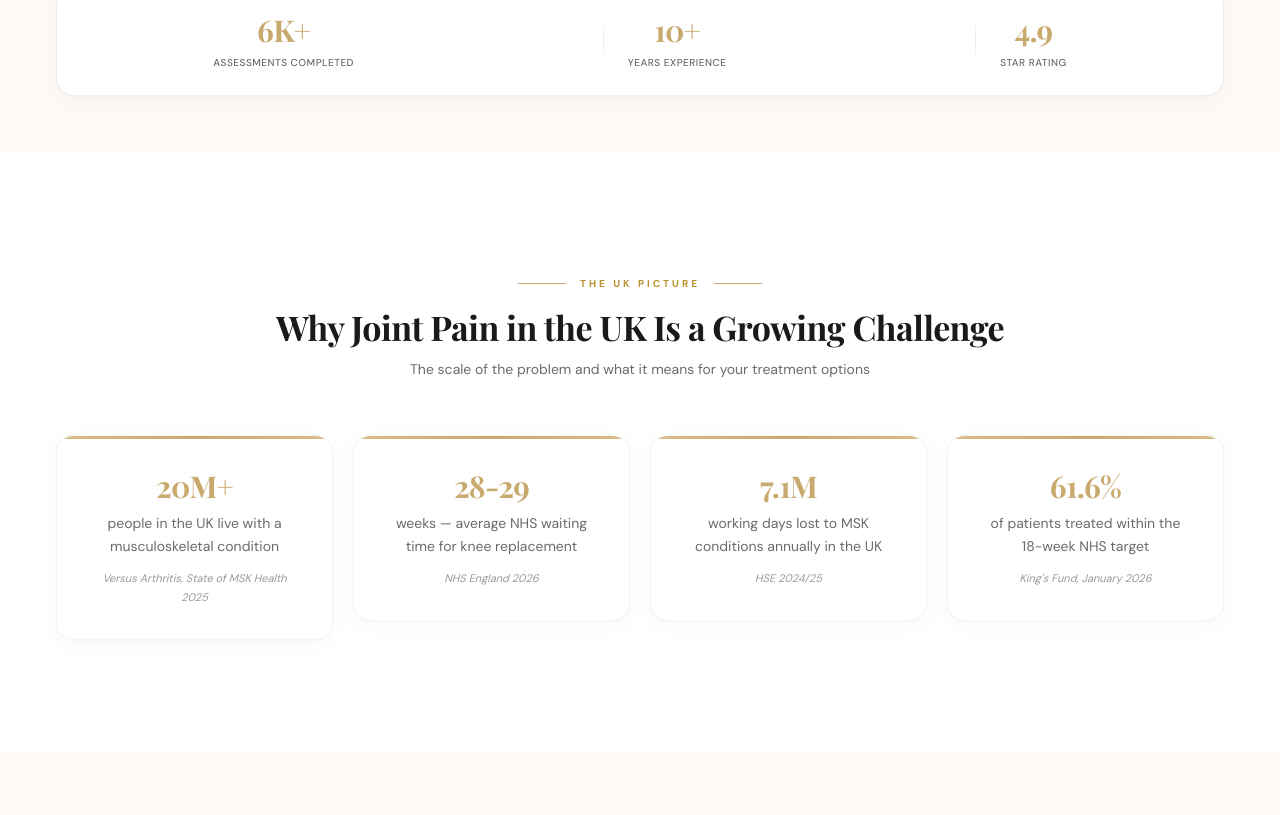
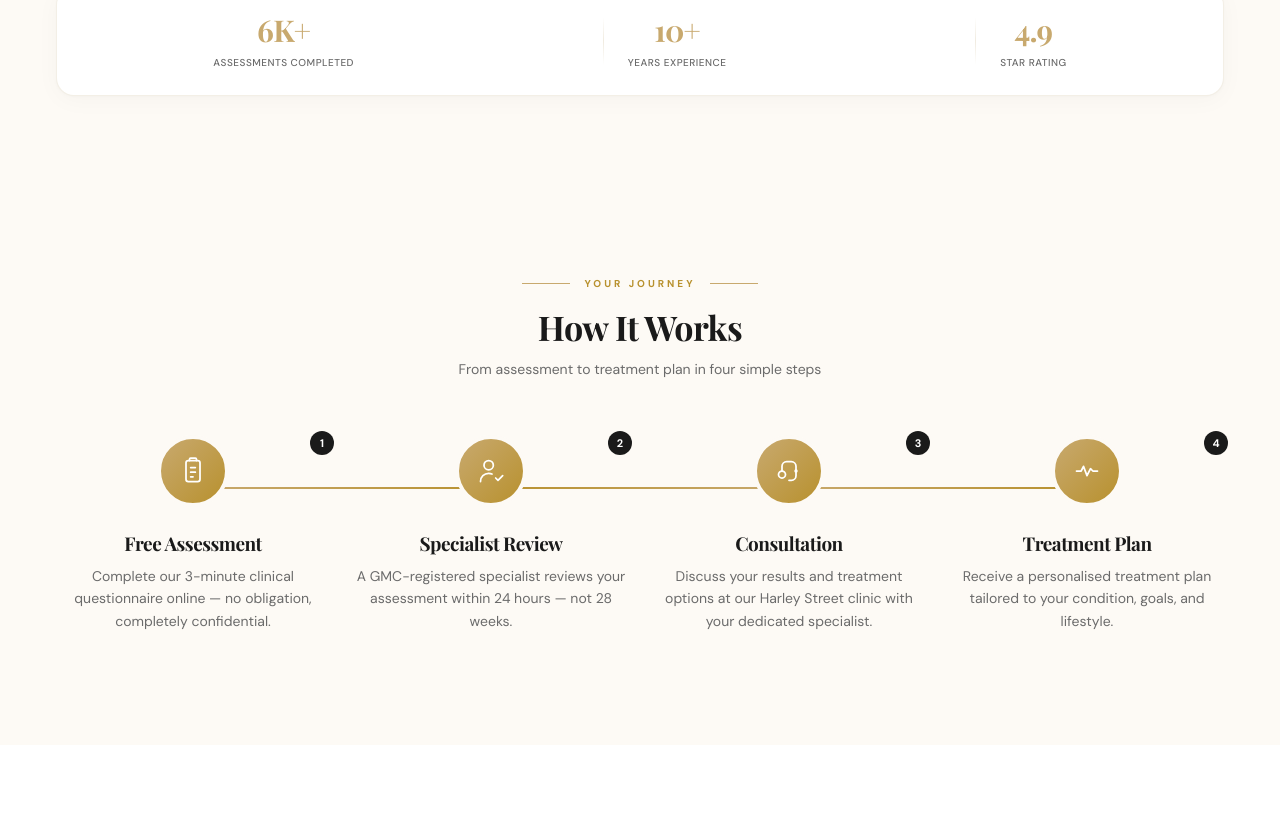
Before and after one commit to AsharabHassan/hsm-joint, a Next.js app: page /knee-pain in a window 1280 px wide. Shown: the part 1885-2700 px from the top of the page. Built offline with nearby package versions, Linux system fonts and the light colour scheme.

Commit message:
feat: wire PatientJourney and DoctorProfiles into body area pages

```diff
--- a/src/app/[bodyArea]/page.tsx
+++ b/src/app/[bodyArea]/page.tsx
@@ -20,6 +20,8 @@ import { Testimonials } from "@/components/Testimonials";
 import { LocationTrust } from "@/components/LocationTrust";
 import { FAQ } from "@/components/FAQ";
 import { BottomCTA } from "@/components/BottomCTA";
+import { PatientJourney } from "@/components/PatientJourney";
+import { DoctorProfiles } from "@/components/DoctorProfiles";
 
 export function generateStaticParams() {
   return getAllBodyAreaSlugs().map((slug) => ({ bodyArea: slug }));
@@ -77,6 +79,7 @@ export default async function BodyAreaPage({
       <Hero bodyArea={bodyArea} />
       <Quiz bodyAreaSlug={slug} />
       <SocialProof />
+      <PatientJourney />
       <StatsSection bodyAreaSlug={slug} />
       <ConditionCards
         conditions={bodyArea.conditions}
@@ -85,6 +88,7 @@ export default async function BodyAreaPage({
       <TraditionalRisks bodyArea={bodyArea} />
       <ComparisonTable />
       <TreatmentCards bodyAreaName={bodyArea.name} />
+      <DoctorProfiles />
       <Testimonials />
       <LocationTrust />
       <FAQ bodyAreaSlug={slug} bodyAreaName={bodyArea.name} />
```
